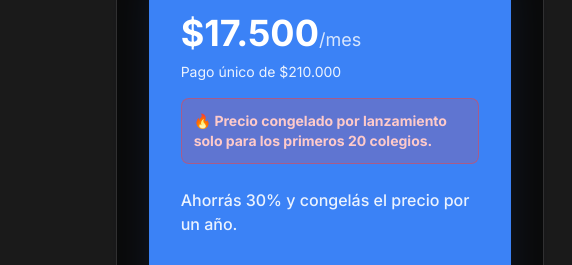
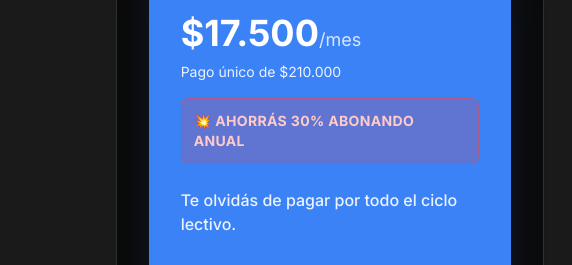
Before and after one commit to gustavochurquinadev/sadop-landing, a website built with Vite: page index.html in a window 1280 px wide. Shown: the part 4148-4413 px from the top of the page, 310-882 px from the left. Built offline with nearby package versions, Linux system fonts and the light colour scheme; some packages are replaced by stand-ins of ours.

Commit message:
feat: Enfatizar descuento anual y actualizar testimonio de Jujuy

```diff
--- a/index.html
+++ b/index.html
@@ -335,7 +335,7 @@
                             J</div>
                         <div class="text-left">
                             <div class="text-white font-bold text-sm">Jorge</div>
-                            <div class="text-xs text-brand-muted">Escuela Técnica (Jujuy)</div>
+                            <div class="text-xs text-brand-muted">Colegio Católico Cristo Rey (Jujuy)</div>
                         </div>
                     </div>
                 </div>
@@ -377,10 +377,10 @@
                                     class="text-lg font-normal opacity-80">/mes</span></div>
                             <div class="text-sm opacity-90 mb-4">Pago único de $210.000</div>
                             <div
-                                class="bg-red-500/20 border border-red-500/50 rounded-lg p-3 mb-6 text-sm font-bold text-red-200">
-                                🔥 Precio congelado por lanzamiento solo para los primeros 20 colegios.
+                                class="bg-red-500/20 border border-red-500/50 rounded-lg p-3 mb-6 text-sm font-bold text-red-200 uppercase tracking-wide">
+                                💥 Ahorrás 30% Abonando Anual
                             </div>
-                            <p class="mb-8 font-medium text-white/90">Ahorrás 30% y congelás el precio por un año.</p>
+                            <p class="mb-8 font-medium text-white/90">Te olvidás de pagar por todo el ciclo lectivo.</p>
                             <ul class="space-y-3 mb-8 flex-1">
                                 <li class="flex gap-2 text-sm"><span class="bg-white/20 rounded-full p-0.5">✓</span>
                                     Congelas inflación</li>
```
